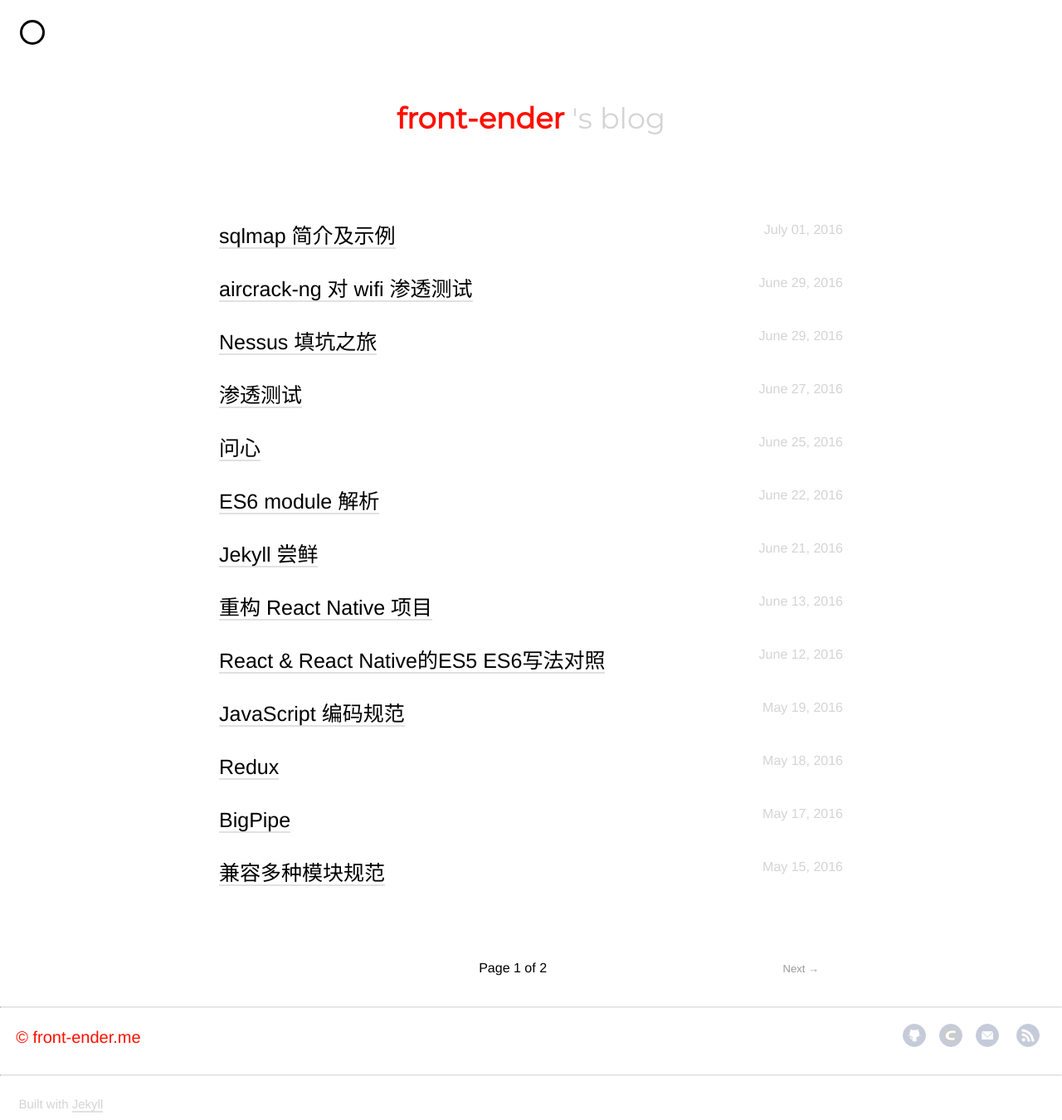
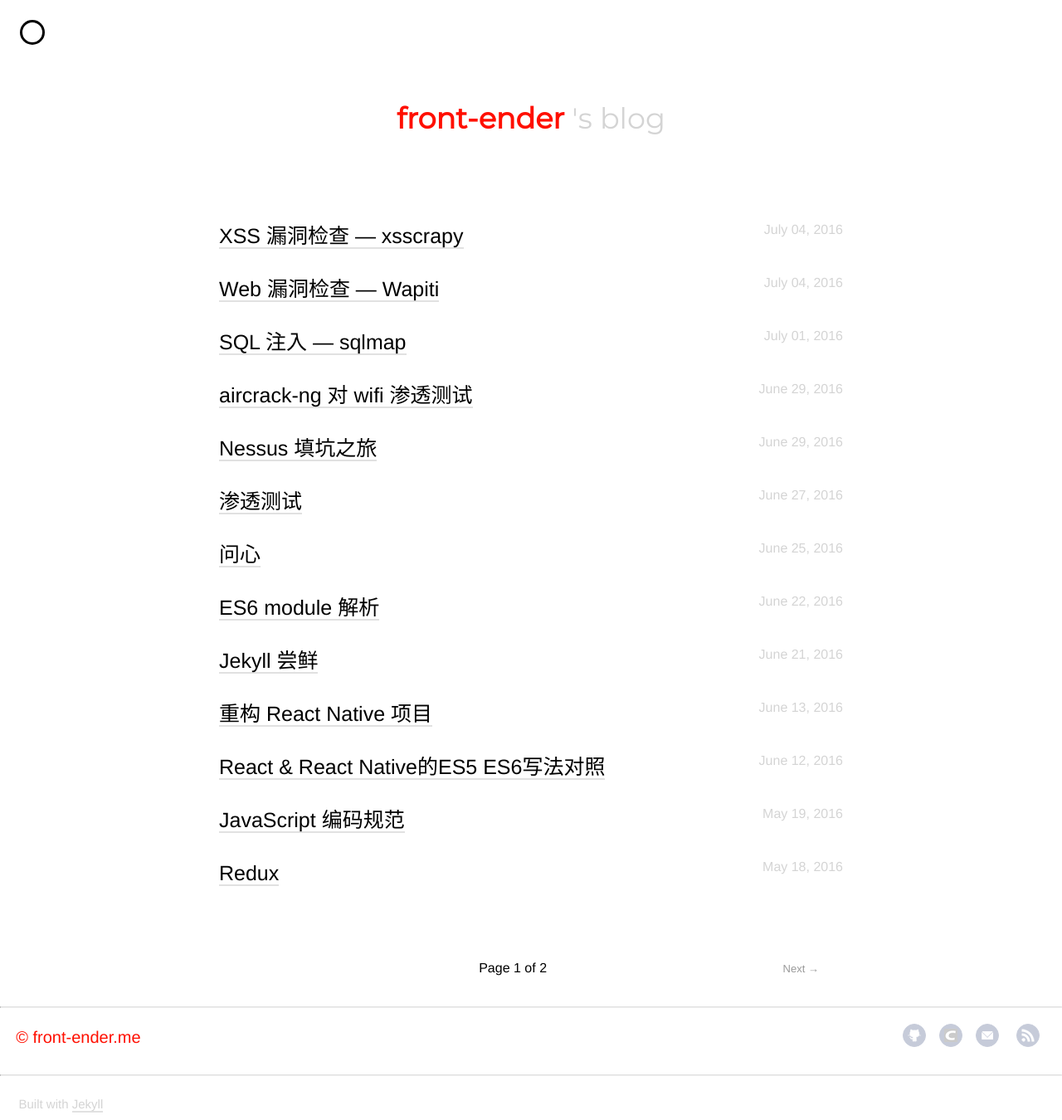
Before and after one commit to alcat2008/alcat2008.github.io, a Jekyll site: the page built from index.html, in a window 1280 px wide. Shown: the whole page at 83% size. Built offline with Jekyll 4.4.1, drawn with Linux system fonts in a browser that asks for light colours; nearby versions of some CDN libraries; the list of posts is cut into pages by our own code; some of the changed lines change nothing that is shown.

Commit message:
xsscrapy, wapiti introduce

````diff
--- a/_posts/2016-07-01-sqlmap.md
+++ b/_posts/2016-07-01-sql-injection-sqlmap.md
@@ -1,6 +1,6 @@
 ---
 layout: post
-title: sqlmap 简介及示例
+title: SQL 注入 — sqlmap
 date: '2016-07-01 08:00:00 +0800'
 categories: Test
 ---
--- /dev/null
+++ b/_posts/2016-07-04-web-audit-wapiti.md
@@ -0,0 +1,164 @@
+---
+layout: post
+title: Web 漏洞检查 — Wapiti
+date: '2016-07-04 08:00:00 +0800'
+categories: Test
+---
+
+# Wapiti
+
+Wapiti 是一套 OpenSource 的 Web 应用程序漏洞检测工具，比较特殊的是，它并不依赖特征数据库，也因此扫描的速度相当快，而探测的则是一些共通性问题，或是作者所宣称的未知漏洞。Wapiti 其实是一只 Python Script，可在多数平台运行，在网页开发过程中，用这套工具反复进行测试，以便初步修饰一些问题，算是相当快速而方便。它具有"暗箱操作"扫描，即它不关心Web应用程序的源代码，但它会扫描网页的部署，寻找使其能够注入数据的脚本和格式。它用于检测网页，看脚本是否脆弱等。
+
+## 功能和特点
+
+- 文件处理错误(本地和远程打开文件，readfile ... )
+- 数据库注入(PHP/JSP/ASP，SQL和XPath注入)
+- XSS(跨站点脚本)注入
+- LDAP注入 命令执行检测(eval(), system(), passtru()...)
+- CRLF注射入(HTTP响应，session固定... )
+- 统计漏洞数量
+- 成功袭击的细节
+- 漏洞详细信息
+- 提供解决漏洞的方法
+- HTML报告格式
+- XML报告格式
+
+## 官网
+
+关于下载及安装请参考官方文档，地址： <http://wapiti.sourceforge.net/>
+
+## 漏洞扫描
+
+用法：
+
+```javascript
+ Usage: python wapiti.py http://server.com/base/url/ [options]
+
+  Supported options are:
+  -s <url>
+  --start <url>
+   To specify an url to start with. This option can be called several times.
+   Wapiti will browse these links to find more URLs even if the specified link is not in the scope.
+
+  -x <url>
+  --exclude <url>
+   To exclude an URL from the scan (eg: logout URLs). This option can be called several times to specify several URLs.
+   Wildcards (*) can be used in URLs for basic regex.
+   Example : -x http://server/base/?page=*&module=test
+   or -x http://server/base/admin/* to exclude a directory.
+
+  -p <url_proxy>
+  --proxy <url_proxy>
+   To specify a proxy. Currently supported proxies are HTTP and HTTPS.
+   This option can be called twice to specify the HTTP and the HTTPS proxy.
+   Example: -p http://proxy:port/
+
+  -c <cookie_file>
+  --cookie <cookie_file>
+   To import cookies to use for the scan. The cookie file must be in JSON format.
+   Cookies can be grabbed using the cookie.py and getcookie.py utilities (net directory).
+
+  -t <timeout>
+  --timeout <timeout>
+   To set the timeout (maximum time in seconds to wait for the server to send a response).
+
+  -a <login%password>
+  --auth <login%password>
+   Set credentials for HTTP authentication.
+
+  --auth-method <method>
+   If the server requires an authentication, set the authentication method to use.
+   Currently supported methods are (some requires additional modules to install):
+     + basic
+     + digest
+     + kerberos
+     + ntlm
+
+  -r <parameter_name>
+  --remove <parameter_name>
+      Remove a parameter (name and value) from URLs.
+
+  -n <limit>
+  --nice <limit>
+      Define a limit of URLs to browse with the same pattern (ie, the maximum number of unique values for the same parameter).
+      Use this option to prevent endless loops during scan. Limit must be greater than 0.
+
+  -m <module_options>
+  --module <module_options>
+      Set the modules (and HTTP methods for each module) to use for attacks.
+      Prefix a module name with a dash to deactivate the related module.
+      To only browse the target (without sending any payloads), deactivate every module with -m "-all".
+      If you don’t specify the HTTP methods, GET and POST will be used.
+      Example: -m "-all,xss:get,exec:post"
+
+  -u
+  --color
+      Use colors to highlight vulnerabilities and anomalies in output.
+
+  -v <level>
+  --verbose <level>
+      Set the verbosity level.
+      0: quiet (default), 1: print each URL, 2: print every attack.
+
+  -b <scope>
+  --scope <scope>
+      Set the scope of the scan:
+          + page: to analyse only the page given as the root URL.
+          + folder: to analyse all the URLs under the root URL passed to Wapiti (default).
+          + domain: to analyse all the links to the pages which are in the same domain as the URL passed to Wapiti.
+
+  -f <type_file>
+  --format <type_file>
+      Set the format type for the report.
+      json: Report in JSON format
+      html: Report in HTML format (default)
+      openvas: Report in OpenVAS XML format
+      txt: Report in plain text (UTF-8)
+      vulneranet: Report in VulneraNET (XML based) format
+      xml: Report in XML format
+
+  -o <output>
+  --output <output_file>
+      Set the name of the report file.
+      If the selected report format is 'html', this parameter will be used as a directory name.
+
+  -i <file>
+  --continue <file>
+      This parameter indicates to Wapiti to resume the previous scan saved in the
+  specified XML status file.
+      The file name is optional, if not specified, Wapiti takes the default file from the "scans" folder.
+
+  -k <file>
+  --attack <file>
+      This parameter indicates to Wapiti to resume the attacks without scanning the website again, loading the scan status from the specified file.
+      The file name is optional, if it is not specified, Wapiti takes the default file from the "scans" folder.
+
+  --verify-ssl <0|1>
+      This parameter indicates whether Wapiti must check SSL certificates.
+      Default is to verify certificates
+
+  -h
+  --help
+      To print this usage message
+```
+
+示例
+
+```shell
+python wapiti http://mysite.com -n 10 -b folder -u -v 1 -f html -o /tmp/scan_report
+```
+
+**Attack modules used by WAPITI:**
+
+- backup: This module search backup of scripts on the server.
+- blindsql: Time-based blind sql scanner.
+- crlf: Search for CR/LF injection in HTTP headers.
+- exec: Module used to detect command execution vulnerabilities.
+- file: Search for include()/fread() and other file handling vulns.
+- htaccess: Try to bypass weak htaccess configurations.
+- nikto: Use a Nikto database to search for potentially dangerous files.
+- permanentxss: Look for permanent XSS.
+- sql: Standard error-based SQL injection scanner.
+- xss: Module for XSS detection.
+- buster: Module for a file and directory buster attack - checking for "bad" files.
+- shellshock: Module for Shellshock bug detection.
--- /dev/null
+++ b/_posts/2016-07-04-xss-xsscrapy.md
@@ -0,0 +1,74 @@
+---
+layout: post
+title: XSS 漏洞检查 — xsscrapy
+date: '2016-07-04 10:00:00 +0800'
+categories: Test
+---
+
+# xsscrapy
+
+xsscrapy是一个快速、直接的XSS漏洞检测爬虫，你只需要一个URL，它便可以帮助你发现XSS跨站脚本漏洞。
+
+xsscrapy的XSS漏洞攻击测试将会覆盖:
+
+- Cookies
+- User-Agent
+- Referer
+- URL variables
+- End of URL
+- URL path
+- Forms both hidden and explicit ‍‍‍‍‍‍
+
+因为xsscrapy并不是一个浏览器，所以对AJAX无能为力.
+
+## 安装
+
+xsscrapy使用python写的，安装比较简单。
+
+```shell
+git clone https://github.com/DanMcInerney/xsscrapy.git
+cd xsscrapy
+pip install -r requirements.txt
+```
+
+## 使用
+
+Fast, thorough, XSS/SQLi spider. Give it a URL and it'll test every link it finds for cross-site scripting and some SQL injection vulnerabilities. See FAQ for more details about SQLi detection.
+
+From within the main folder run:
+
+```shell
+./xsscrapy.py -u http://example.com
+```
+
+If you wish to login then crawl:
+
+```shell
+./xsscrapy.py -u http://example.com/login_page -l loginname
+```
+
+If you wish to login with HTTP Basic Auth then crawl:
+
+```shell
+./xsscrapy.py -u http://example.com/login_page -l loginname --basic
+```
+
+If you wish to use cookies:
+
+```shell
+./xsscrapy.py -u http://example.com/login_page --cookie "SessionID=abcdef1234567890"
+```
+
+If you wish to limit simultaneous connections to 20:
+
+```shell
+./xsscrapy.py -u http://example.com -c 20
+```
+
+If you want to rate limit to 60 requests per minute:
+
+```shell
+./xsscrapy.py -u http://example.com/ -r 60
+```
+
+XSS vulnerabilities 检测结果将会存储在 `xsscrapy-vulns.txt` 文件中。
````
